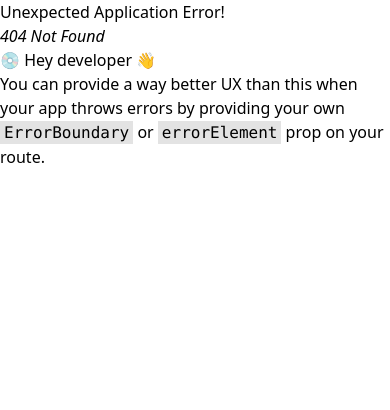
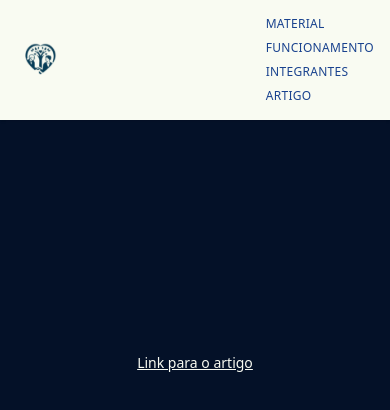
Before and after one commit to BG0010/Site-TCC, a React (Vite) app: page /artigo in a window 390 px wide. Before the commit this address had no page. Shown: the top 410 px of the page. Built offline with nearby package versions, Linux system fonts and the light colour scheme.

Commit message:
fim da responsividade

```diff
--- a/src/App.jsx
+++ b/src/App.jsx
@@ -1,25 +1,22 @@
-import logo from './assets/logo.svg'
-import mainImage from './assets/homePage.svg'
-import { Link } from 'react-router-dom'
-
+import React from 'react';
+import logo from './assets/logo.svg';
+import mainImage from './assets/homePage.svg';
+import { Link } from 'react-router-dom';
 
 export default function App() {
   return (
-    <body>
-
-
-    <div className="bg-DarkBlue">
+    <div className="bg-DarkBlue min-h-screen flex flex-col">
       {/* Header */}
       <header className="bg-WhiteHeader shadow">
-        <div className="container mx-auto flex justify-between items-center py-4 px-8">
+        <div className="container mx-auto flex justify-between items-center py-4 px-4 md:px-8">
           {/* Logo */}
           <div className="flex items-center">
-            <img src={logo} alt="Logo" className="h-16 w-auto" />
+            <img src={logo} alt="Logo" className="h-12 md:h-16 w-auto" />
           </div>
 
           {/* Navegação*/}
           <nav>
-            <ul className="flex space-x-10 text-buttonHome uppercase text-sm font-medium tracking-wide">
+            <ul className="flex flex-col md:flex-row space-y-2 md:space-y-0 md:space-x-10 text-buttonHome uppercase text-xs md:text-sm font-medium tracking-wide">
               <li className="hover:text-DarkBlue">
                 <Link to="Material">Material</Link>
               </li>
@@ -30,7 +27,7 @@ export default function App() {
                 <Link to='/integrantes'>Integrantes</Link>
               </li>
               <li className="hover:text-DarkBlue">
-                <a href="#">Artigos</a>
+                <Link to='/artigo'>Artigo</Link>
               </li>
             </ul>
           </nav>
@@ -38,26 +35,24 @@ export default function App() {
       </header>
 
       {/* Main Section */}
-      <main className="bg-blue-900 text-white py-20 h-screen">
-        <div className="container mx-auto flex flex-col md:flex-row items-center px-8">
+      <main className="bg-blue-900 text-white flex-1 py-12 md:py-20">
+        <div className="container mx-auto flex flex-col-reverse md:flex-row items-center px-4 md:px-8">
           {/* Text Section */}
-          <div className="md:w-1/2 mb-10 md:mb-0">
-            <h1 className="text-4xl md:text-5xl font-bold mb-32 text-WhiteHeader uppercase
-            ">
+          <div className="md:w-1/2 mb-10 md:mb-0 text-center md:text-left">
+            <h1 className="text-3xl md:text-5xl font-bold mb-6 md:mb-12 text-WhiteHeader uppercase">
               Botão de Emergência para Idosos
             </h1>
-            <p className="text-lg md:text-xl leading-relaxed text-WhiteHeader">
+            <p className="text-sm md:text-lg leading-relaxed text-WhiteHeader">
               Com o botão de socorro, queremos evitar o sofrimento contínuo gerado pelo cuidador. Com isso, nosso dispositivo irá comunicar as autoridades ou o responsável sobre a agressão sofrida. Dito isso, queremos o bem-estar e a integridade física dos nossos idosos.
             </p>
           </div>
 
           {/* Image Section */}
-          <div className="md:w-1/2">
-            <img src={mainImage} alt="Botão de Emergência" className="w-413 h-413 px-32" />
+          <div className="md:w-1/2 flex justify-center md:justify-end">
+            <img src={mainImage} alt="Botão de Emergência" className="w-full max-w-xs md:max-w-md" />
           </div>
         </div>
       </main>
     </div>
-  </body>
-  )
+  );
 }
--- /dev/null
+++ b/src/Artigo.jsx
@@ -0,0 +1,52 @@
+import React from 'react'
+import logo from './assets/logo.svg';
+import { Link } from 'react-router-dom';
+
+export default function Artigo() {
+  return (
+    <div className='bg-DarkBlue min-h-screen flex flex-col text-WhiteHeader'>
+      <header className="bg-WhiteHeader shadow">
+        <div className="container mx-auto flex justify-between items-center py-4 px-4 md:px-8">
+          {/* Logo */}
+          <div className="flex items-center">
+            <Link to="/"><img src={logo} alt="Logo" className="h-12 md:h-16 w-auto" /></Link>
+          </div>
+
+          {/* Navegação */}
+          <nav>
+            <ul className="flex flex-col md:flex-row space-y-2 md:space-y-0 md:space-x-8 text-buttonHome uppercase text-xs md:text-sm font-medium tracking-wide">
+              <li className="hover:text-DarkBlue">
+                <Link to="/material">Material</Link>
+              </li>
+              <li className="hover:text-DarkBlue">
+                <Link to='/funcionamento'>Funcionamento</Link>
+              </li>
+              <li className="hover:text-DarkBlue">
+                <Link to='/integrantes'>Integrantes</Link>
+              </li>
+              <li className="hover:text-DarkBlue">
+                <Link to='/artigo'>Artigo</Link>
+              </li>
+            </ul>
+          </nav>
+        </div>
+      </header>
+
+      <main className="flex-1 flex flex-col items-center justify-center p-4 md:p-8">
+        <div className="bg-blue-400 text-white text-center py-2 px-4 rounded-lg mb-4">
+          <a
+            href="https://www.scielo.br/j/reben/a/PXhg5WN8VCF53b5mDdsN3GH/"
+            className="underline text-sm md:text-base"
+            target="_blank"
+            rel="noopener noreferrer"
+          >
+            Link para o artigo
+          </a>
+        </div>
+        <div className="bg-blue-600 text-white h-16 w-full max-w-md rounded-lg mb-4"></div>
+        <div className="bg-blue-600 text-white h-16 w-full max-w-md rounded-lg mb-4"></div>
+        <div className="bg-blue-600 text-white h-16 w-full max-w-md rounded-lg"></div>
+      </main>
+    </div>
+  )
+}
--- a/src/Funcionamento.jsx
+++ b/src/Funcionamento.jsx
@@ -7,15 +7,15 @@ export default function Funcionamento() {
   return (
     <div className='bg-DarkBlue min-h-screen flex flex-col'>
       <header className="bg-WhiteHeader shadow">
-        <div className="container mx-auto flex justify-between items-center py-4 px-8">
+        <div className="container mx-auto flex justify-between items-center py-4 px-4 md:px-8">
           {/* Logo */}
           <div className="flex items-center">
-            <Link to="/"><img src={logo} alt="Logo" className="h-16 w-auto" /></Link>
+            <Link to="/"><img src={logo} alt="Logo" className="h-12 md:h-16 w-auto" /></Link>
           </div>
 
           {/* Navegação */}
           <nav>
-            <ul className="flex space-x-10 uppercase text-sm text-buttonHome font-medium tracking-wide">
+            <ul className="flex flex-col md:flex-row space-y-2 md:space-y-0 md:space-x-8 text-buttonHome uppercase text-xs md:text-sm font-medium tracking-wide">
               <li className="hover:text-DarkBlue">
                 <Link to="/material">Material</Link>
               </li>
@@ -26,29 +26,29 @@ export default function Funcionamento() {
                 <Link to='/integrantes'>Integrantes</Link>
               </li>
               <li className="hover:text-DarkBlue">
-                <a href="#">Artigos</a>
+                <Link to='/artigo'>Artigo</Link>
               </li>
             </ul>
           </nav>
         </div>
       </header>
 
-      <main className="flex flex-col md:flex-row items-center justify-center md:justify-between p-8">
-        <div className="md:w-1/2">
-          <h2 className="text-3xl font-bold mb-4 text-WhiteHeader ml-5">Como funciona ?</h2>
-          <p className="mb-4 text-WhiteHeader ml-5 text-xl">
+      <main className="flex flex-col md:flex-row items-center justify-center md:justify-between p-4 md:p-8">
+        <div className="md:w-1/2 text-center md:text-left">
+          <h2 className="text-2xl md:text-3xl font-bold mb-4 text-WhiteHeader">Como funciona?</h2>
+          <p className="mb-4 text-WhiteHeader text-lg md:text-xl">
             O produto tem um design parecido com uma cinta peitoral, com um botão centralizado no meio.
             Após clicar no botão, ele enviará um SMS para o responsável do idoso. A cinta, além de ser
             confortável, possui ajuste no tamanho.
           </p>
-          <p className='text-WhiteHeader ml-5 text-xl'>
+          <p className='text-WhiteHeader text-lg md:text-xl'>
             Com o botão de socorro, queremos evitar o sofrimento contínuo gerado pelo cuidador e, com isso,
             nosso dispositivo irá comunicar as autoridades ou o responsável sobre a agressão sofrida. Dito
             isso, queremos o bem-estar e a integridade física dos nossos idosos.
           </p>
         </div>
-        <div className="lg:w-1/2 flex justify-center mt-6 lg:mt-0">
-          <img src={funcionamento} alt="Device" className="max-w-[50%] shadow-lg md:ml-8" />
+        <div className="md:w-1/2 flex justify-center mt-6 md:mt-0">
+          <img src={funcionamento} alt="Device" className="w-full max-w-xs md:max-w-md shadow-lg" />
         </div>
       </main>
     </div>
--- a/src/Integrantes.jsx
+++ b/src/Integrantes.jsx
@@ -31,19 +31,20 @@ const integrantes = [
 
 const Integrantes = () => {
   return (
-    <div className="bg-DarkBlue h-screen text-WhiteHeader">
+    <div className="bg-DarkBlue min-h-screen text-WhiteHeader flex flex-col">
+      {/* Header */}
       <header className="bg-WhiteHeader shadow">
-        <div className="container mx-auto flex justify-between items-center py-4 px-8">
+        <div className="container mx-auto flex justify-between items-center py-4 px-4 md:px-8">
           {/* Logo */}
           <div className="flex items-center">
             <Link to="/">
-              <img src={logo} alt="Logo" className="h-16 w-auto" />
+              <img src={logo} alt="Logo" className="h-12 md:h-16 w-auto" />
             </Link>
           </div>
 
           {/* Navegação */}
           <nav>
-            <ul className="flex space-x-10 uppercase text-sm text-buttonHome font-medium tracking-wide">
+            <ul className="flex flex-col md:flex-row space-y-2 md:space-y-0 md:space-x-10 text-buttonHome uppercase text-xs md:text-sm font-medium tracking-wide">
               <li className="hover:text-DarkBlue">
                 <Link to="/material">Material</Link>
               </li>
@@ -54,16 +55,17 @@ const Integrantes = () => {
                 <Link to="/integrantes">Integrantes</Link>
               </li>
               <li className="hover:text-DarkBlue">
-                <a href="#">Artigos</a>
+                <Link to='/artigo'>Artigo</Link>
               </li>
             </ul>
           </nav>
         </div>
       </header>
 
-      <div className="bg-blue-900 text-white py-10">
-        <div className="max-w-7xl mx-auto px-4">
-          <div className="grid md:grid-cols-3 gap-8">
+      {/* Integrantes Section */}
+      <div className="bg-blue-900 text-white py-10 flex-1">
+        <div className="container mx-auto px-4">
+          <div className="grid gap-8 md:grid-cols-3">
             {integrantes.map((integrante, index) => (
               <div
                 key={index}
@@ -72,10 +74,9 @@ const Integrantes = () => {
                 <img
                   src={integrante.imagem}
                   alt={integrante.nome}
-                  className="rounded-full mx-auto mb-4"
-                  style={{ width: "150px", height: "150px" }}
+                  className="rounded-full mx-auto mb-4 w-24 h-24 md:w-36 md:h-36 object-cover"
                 />
-                <h2 className="text-2xl font-bold mb-2">{integrante.nome}</h2>
+                <h2 className="text-xl md:text-2xl font-bold mb-2">{integrante.nome}</h2>
                 <p className="mb-2">Idade : {integrante.idade}</p>
                 <p className="italic mb-4">"{integrante.frase}"</p>
                 <div className="flex justify-center space-x-4">
--- a/src/Material.jsx
+++ b/src/Material.jsx
@@ -7,15 +7,17 @@ export default function Material() {
   return (
     <div className="min-h-screen flex flex-col bg-DarkBlue">
       <header className="bg-WhiteHeader shadow">
-        <div className="container mx-auto flex justify-between items-center py-4 px-8">
+        <div className="container mx-auto flex justify-between items-center py-4 px-4 md:px-8">
           {/* Logo */}
           <div className="flex items-center">
-            <Link to="/"><img src={logo} alt="Logo" className="h-16 w-auto" /></Link>
+            <Link to="/">
+              <img src={logo} alt="Logo" className="h-12 md:h-16 w-auto" />
+            </Link>
           </div>
 
           {/* Navegação */}
           <nav>
-            <ul className="flex space-x-10 uppercase text-sm text-buttonHome font-medium tracking-wide">
+            <ul className="flex flex-col md:flex-row space-y-2 md:space-y-0 md:space-x-10 uppercase text-xs md:text-sm text-buttonHome font-medium tracking-wide">
               <li className="hover:text-DarkBlue">
                 <Link to="/material">Material</Link>
               </li>
@@ -26,20 +28,20 @@ export default function Material() {
                 <Link to='/integrantes'>Integrantes</Link>
               </li>
               <li className="hover:text-DarkBlue">
-                <a href="#">Artigos</a>
+                <Link to='/artigo'>Artigo</Link>
               </li>
             </ul>
           </nav>
         </div>
       </header>
 
-      <main className="flex-1 flex flex-col items-center justify-center bg-blue-900 py-16 px-8">
-        <div className="flex flex-col lg:flex-row items-center justify-center">
-          <div className="text-WhiteHeader lg:w-1/2 px-4">
-            <h1 className="text-3xl font-bold mb-8 text-center lg:text-left">
+      <main className="flex-1 flex flex-col items-center justify-center bg-blue-900 py-12 md:py-16 px-4 md:px-8">
+        <div className="flex flex-col lg:flex-row items-center lg:justify-between">
+          <div className="text-WhiteHeader lg:w-1/2 px-4 text-center lg:text-left">
+            <h1 className="text-2xl md:text-3xl font-bold mb-6 md:mb-8">
               Usamos os seguintes materiais para produzir nosso produto.
             </h1>
-            <ul className="space-y-2 list-disc list-inside text-left text-LightBlue">
+            <ul className="space-y-2 list-disc list-inside text-LightBlue">
               <li>Uno R3 SMD CH340;</li>
               <li>Módulo GPS NEO-6M com antena;</li>
               <li>Chave Botão PBS-29;</li>
@@ -49,7 +51,7 @@ export default function Material() {
             </ul>
           </div>
           <div className="lg:w-1/2 flex justify-center mt-6 lg:mt-0">
-            <img src={material} alt="Imagem Mãos" className="w-[350px] h-[385.3px] object-cover" />
+            <img src={material} alt="Imagem Mãos" className="w-full max-w-xs md:max-w-md object-cover" />
           </div>
         </div>
       </main>
--- a/src/main.jsx
+++ b/src/main.jsx
@@ -12,6 +12,7 @@ import Material from './Material.jsx'
 import App from './App.jsx'
 import Funcionamento from './Funcionamento.jsx'
 import Integrantes from './Integrantes.jsx'
+import Artigo from './Artigo.jsx'
 
 const router = createBrowserRouter([
   {
@@ -29,6 +30,10 @@ const router = createBrowserRouter([
   {
     path: 'integrantes',
     element: <Integrantes/>
+  },
+  {
+    path: 'artigo',
+    element: <Artigo/>
   }
 ])
 
```
